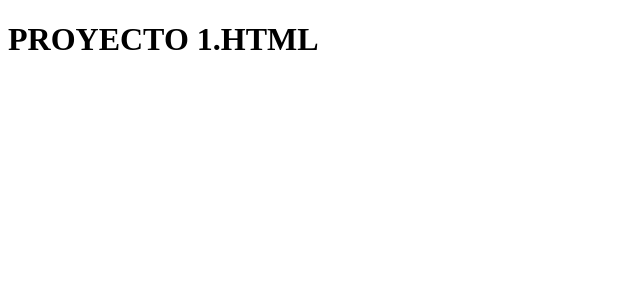
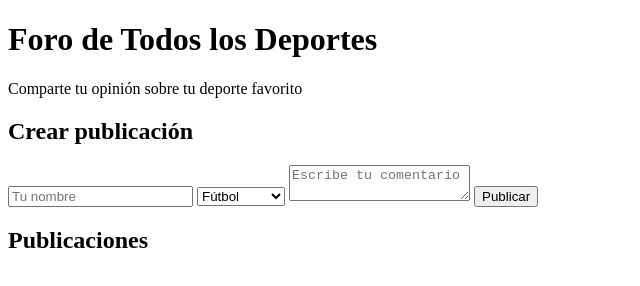
Before and after one commit to Carlos-Casas/Proyecto-Web-Equipo, a plain HTML site: page index.html in a window 1280 px wide. Shown: the whole page, without its empty margins (0-640 px from the left). Drawn offline with Linux system fonts and the light colour scheme.

Commit message:
Se agrega el diseño básico del proyecto

```diff
--- a/index.html
+++ b/index.html
@@ -1,11 +1,39 @@
 <!DOCTYPE html>
-<html lang="en">
+<html lang="es">
 <head>
     <meta charset="UTF-8">
-    <meta name="viewport" content="width=device-width, initial-scale=1.0">
-    <title>Document</title>
+    <title>Foro de Deportes</title>
+    <link rel="stylesheet" href="css/estilos.css">
 </head>
 <body>
-    <h1>PROYECTO 1.HTML</h1>
+
+    <header>
+        <h1>Foro de Todos los Deportes</h1>
+        <p>Comparte tu opinión sobre tu deporte favorito</p>
+    </header>
+
+    <section class="formulario">
+        <h2>Crear publicación</h2>
+        <input type="text" id="usuario" placeholder="Tu nombre">
+
+        <select id="deporte">
+            <option value="Fútbol">Fútbol</option>
+            <option value="Baloncesto">Baloncesto</option>
+            <option value="Béisbol">Béisbol</option>
+            <option value="Tenis">Tenis</option>
+            <option value="Boxeo">Boxeo</option>
+            <option value="Otro">Otro</option>
+        </select>
+
+        <textarea id="comentario" placeholder="Escribe tu comentario"></textarea>
+        <button onclick="agregarPublicacion()">Publicar</button>
+    </section>
+
+    <section class="foro">
+        <h2>Publicaciones</h2>
+        <div id="lista-publicaciones"></div>
+    </section>
+
+    <script src="js/script.js"></script>
 </body>
 </html>
```
